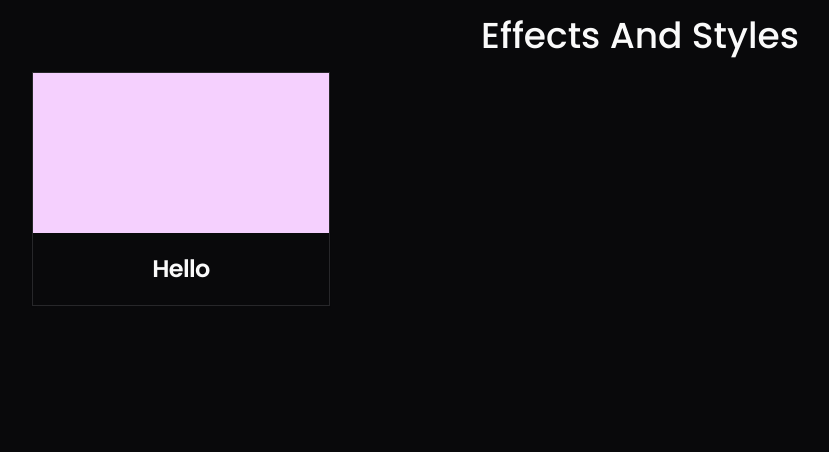
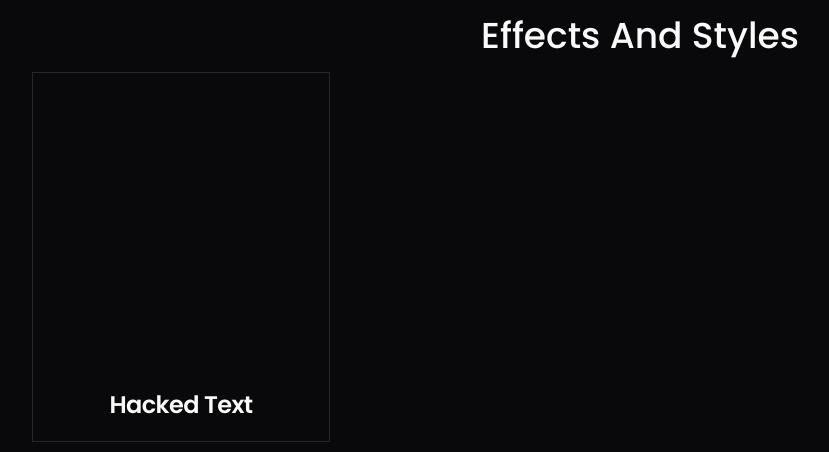
Before and after one commit to StepAsideLiL/effects, a Next.js app: page /effects in a window 1280 px wide. Shown: the top 452 px of the page, without its empty margins (0-829 px from the left). Built offline with nearby package versions, Linux system fonts and the light colour scheme.

Commit message:
refactor: loop effects to render dynamic card

```diff
--- a/app/(main)/effects/_parts/effects-styles.tsx
+++ b/app/(main)/effects/_parts/effects-styles.tsx
@@ -1,15 +1,25 @@
+import { effects } from "@/components/effects/effects";
 import { Card, CardHeader, CardTitle } from "@/components/ui/card";
+import Link from "next/link";
 
 export default function EffectsAndStylesList() {
   return (
     <section className="grid grid-cols-4 gap-2">
-      <Card>
-        <div className="w-full h-40 bg-fuchsia-200"></div>
+      {effects.map((effect) => (
+        <Card key={effect.herf}>
+          <Link href={effect.herf}>
+            <div className="w-full pb-[100%]"></div>
+          </Link>
 
-        <CardHeader>
-          <CardTitle className="text-center">Hello</CardTitle>
-        </CardHeader>
-      </Card>
+          <CardHeader>
+            <CardTitle className="text-center">
+              <Link href={effect.herf} className="hover:underline">
+                {effect.title}
+              </Link>
+            </CardTitle>
+          </CardHeader>
+        </Card>
+      ))}
     </section>
   );
 }
```
